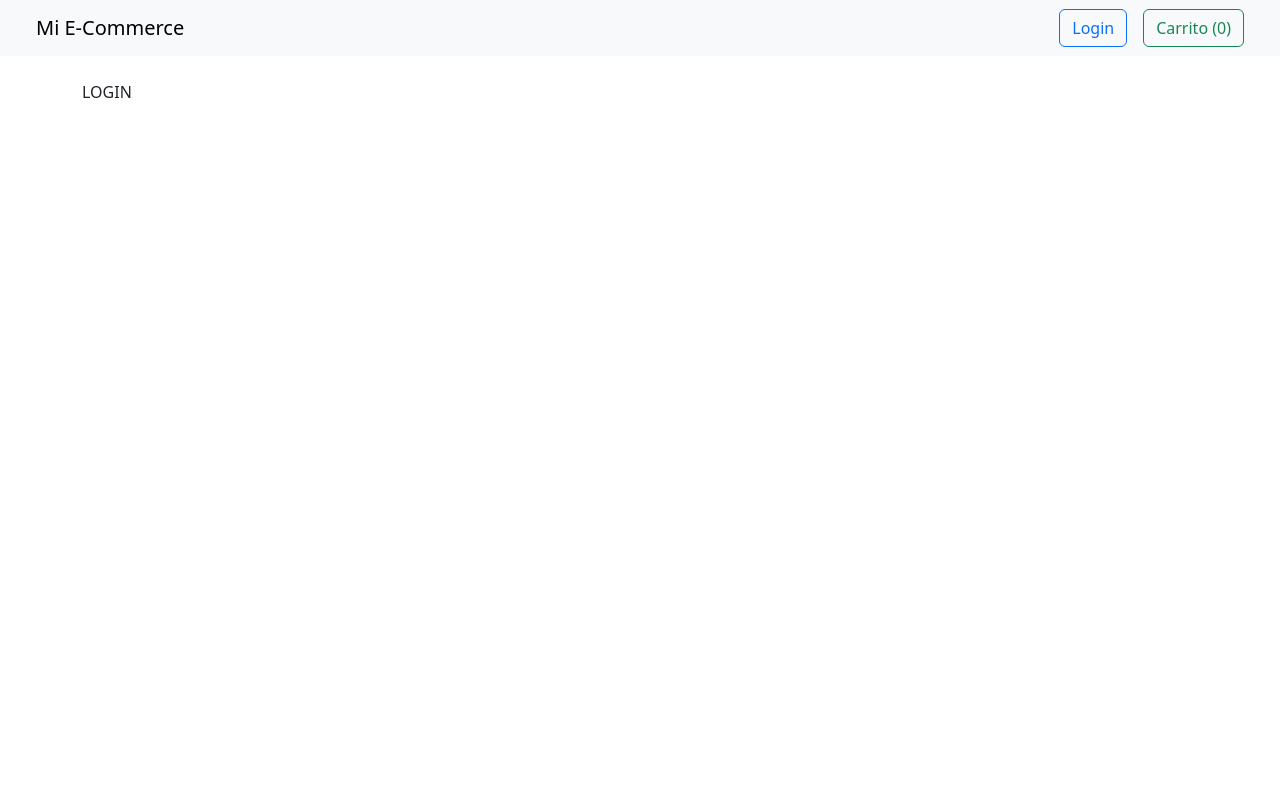
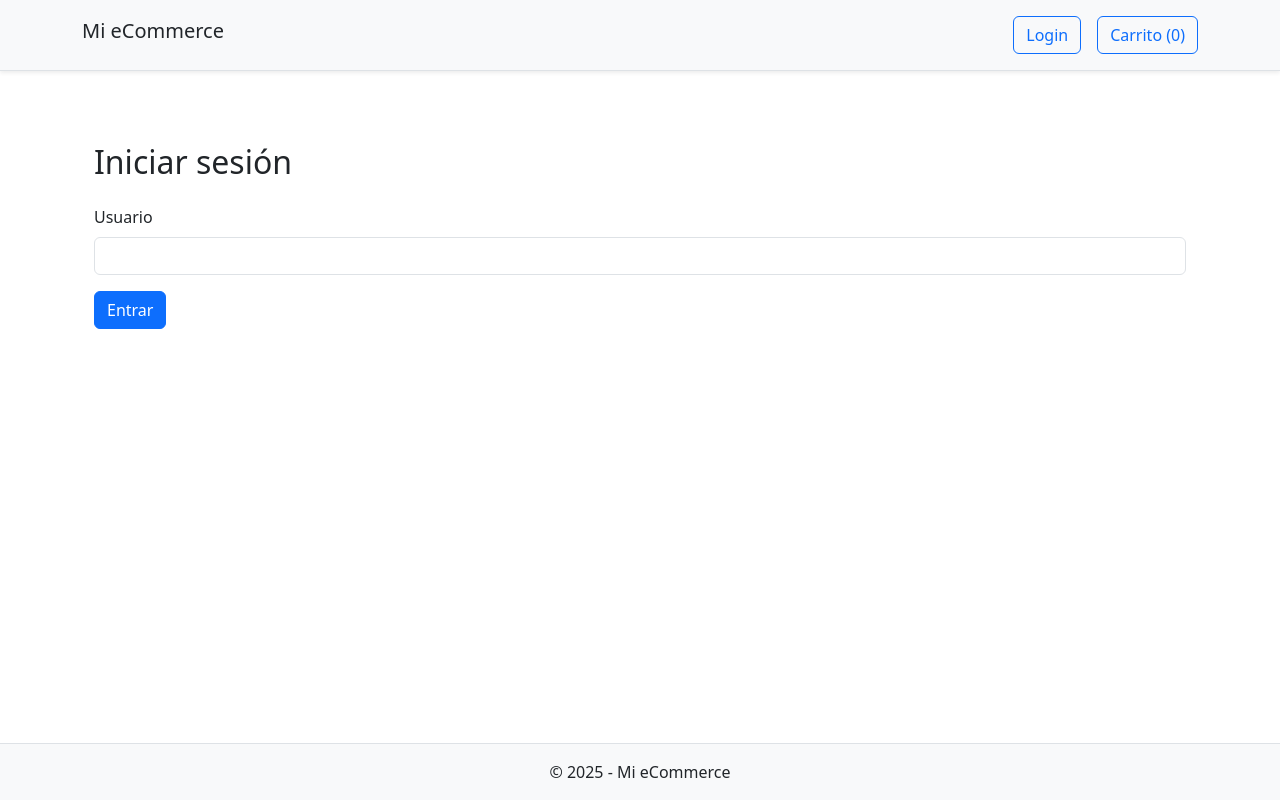
Before and after one commit to josefuentes4096/proyecto_final-JF, a React (Vite) app: page /mi-ecommerce/login in a window 1280 px wide. Built offline with nearby package versions, Linux system fonts and the light colour scheme.

Commit message:
AuthContext, login simulado, rutas protegidas

```diff
--- a/package.json
+++ b/package.json
@@ -12,6 +12,7 @@
   "dependencies": {
     "bootstrap": "^5.3.6",
     "react": "^19.1.0",
+    "react-bootstrap": "^2.10.10",
     "react-dom": "^19.1.0",
     "react-router-dom": "^7.6.0"
   },
--- a/src/App.jsx
+++ b/src/App.jsx
@@ -1,24 +1,42 @@
 import { BrowserRouter, Routes, Route } from "react-router-dom";
+import { AuthProvider } from "./contexts/AuthContext";
 import { CarritoProvider } from "./contexts/CarritoContext";
-import Home from "./pages/Home";
+
+import NavBar from "./components/NavBar";
+import Footer from "./components/Footer";
+
+import ProductList from "./components/ProductList";
+import ProductCard from "./components/ProductCard";
 import Cart from "./components/Cart";
-import Navbar from "./components/NavBar";
 import Login from "./pages/Login";
+import ProtectedRoute from "./components/ProtectedRoute";
 
 function App() {
   return (
-    <BrowserRouter basename="/mi-ecommerce">
+    <AuthProvider>
       <CarritoProvider>
-        <Navbar />
-        <main className="container py-4">
-          <Routes>
-            <Route path="/" element={<Home />} />
-            <Route path="/cart" element={<Cart />} />
-			<Route path="/login" element={<Login />} />
-          </Routes>
-        </main>
+        <BrowserRouter basename="/mi-ecommerce">
+          <div className="d-flex flex-column min-vh-100">
+            <NavBar />
+            <main className="container flex-grow-1 py-4">
+              <Routes>
+                <Route path="/" element={<ProductList />} />
+                <Route path="/login" element={<Login />} />
+                <Route
+                  path="/cart"
+                  element={
+                    <ProtectedRoute>
+                      <Cart />
+                    </ProtectedRoute>
+                  }
+                />
+              </Routes>
+            </main>
+            <Footer />
+          </div>
+        </BrowserRouter>
       </CarritoProvider>
-    </BrowserRouter>
+    </AuthProvider>
   );
 }
 
--- a/src/components/Cart.jsx
+++ b/src/components/Cart.jsx
@@ -1,39 +1,77 @@
 import { useCarrito } from "../contexts/CarritoContext";
+import { Container, Card, Button, Row, Col, Image } from "react-bootstrap";
 
-function Cart() {
-  const { productosCarrito, borrarProducto, vaciarCarrito } = useCarrito();
+export default function Cart() {
+  const { productos, agregarProducto, eliminarProducto, vaciarCarrito } = useCarrito();
 
-  const total = productosCarrito.reduce(
-    (sum, p) => sum + p.price * p.cantidad,
+  if (!productos) return <p>El carrito está vacío.</p>;
+
+  const total = productos.reduce(
+    (acum, prod) => acum + prod.price * prod.cantidad,
     0
   );
 
-  if (productosCarrito.length === 0) {
-    return <p>El carrito está vacío.</p>;
-  }
+  return (
+    <Container>
+      <h2 className="mb-4">Carrito de Compras</h2>
 
-  return (
-    <div>
-      <h2>Carrito de Compras</h2>
-      <ul className="list-group mb-3">
-        {productosCarrito.map((p) => (
-          <li key={p.id} className="list-group-item d-flex justify-content-between align-items-center">
-            <div>
-              {p.title} (x{p.cantidad})
-            </div>
-            <div>
-              <strong>${p.price * p.cantidad}</strong>
-              <button className="btn btn-sm btn-danger ms-3" onClick={() => borrarProducto(p.id)}>
-                Eliminar
-              </button>
-            </div>
-          </li>
-        ))}
-      </ul>
-      <h4>Total: ${total}</h4>
-      <button className="btn btn-warning" onClick={vaciarCarrito}>Vaciar Carrito</button>
-    </div>
+      {productos.length === 0 ? (
+        <p>El carrito está vacío.</p>
+      ) : (
+        <>
+          {productos.map((prod) => (
+            <Card key={prod.id} className="mb-3">
+              <Card.Body>
+                <Row className="align-items-center">
+                  <Col md={2}>
+                    <Image
+                      src={prod.thumbnail || prod.images?.[0]}
+                      alt={prod.title}
+                      fluid
+                      rounded
+                    />
+                  </Col>
+                  <Col md={4}>
+                    <h5>{prod.title}</h5>
+                    <p>${prod.price}</p>
+                  </Col>
+                  <Col md={3}>
+                    <Button
+                      variant="secondary"
+                      size="sm"
+                      onClick={() => eliminarProducto(prod.id, 1)}
+                    >
+                      -
+                    </Button>{" "}
+                    <span className="mx-2">{prod.cantidad}</span>
+                    <Button
+                      variant="secondary"
+                      size="sm"
+                      onClick={() => agregarProducto(prod)}
+                    >
+                      +
+                    </Button>
+                  </Col>
+                  <Col md={3}>
+                    <Button
+                      variant="danger"
+                      size="sm"
+                      onClick={() => eliminarProducto(prod.id, prod.cantidad)}
+                    >
+                      Eliminar
+                    </Button>
+                  </Col>
+                </Row>
+              </Card.Body>
+            </Card>
+          ))}
+
+          <h4 className="mt-4">Total: ${total.toFixed(2)}</h4>
+          <Button variant="outline-danger" onClick={vaciarCarrito}>
+            Vaciar Carrito
+          </Button>
+        </>
+      )}
+    </Container>
   );
 }
-
-export default Cart;
--- a/src/components/NavBar.jsx
+++ b/src/components/NavBar.jsx
@@ -1,33 +1,36 @@
-import { Link } from "react-router-dom";
-import { useContext } from "react";
-import { CarritoContext } from "../contexts/CarritoContext";
+import { Link, useNavigate } from "react-router-dom";
+import { useCarrito } from "../contexts/CarritoContext";
+import { useAuth } from "../contexts/AuthContext";
 
 function NavBar() {
-  const { productosCarrito } = useContext(CarritoContext);
+  const { productos } = useCarrito();
+  const { user, logout } = useAuth();
+  const navigate = useNavigate();
 
-  const cantidadTotal = productosCarrito.reduce(
-    (total, producto) => total + producto.cantidad,
-    0
-  );
+  const handleLogout = () => {
+    logout();
+    navigate("/");
+  };
 
   return (
-    <nav className="navbar navbar-expand-lg navbar-light bg-light px-4">
-      <div className="container-fluid">
-        <Link to="/" className="navbar-brand">
-          Mi E-Commerce
-        </Link>
-
-        <div className="d-flex gap-3 ms-auto">
-          <Link to="/login" className="btn btn-outline-primary">
-            Login
-          </Link>
-
-          <Link to="/cart" className="btn btn-outline-success">
-            Carrito ({cantidadTotal})
+    <header className="bg-light border-bottom shadow-sm">
+      <div className="container d-flex justify-content-between align-items-center py-3">
+        <Link to="/" className="text-decoration-none h5 text-dark">Mi eCommerce</Link>
+        <div className="d-flex gap-3">
+          {user ? (
+            <>
+              <span className="text-muted">Hola, {user}</span>
+              <button onClick={handleLogout} className="btn btn-outline-secondary">Logout</button>
+            </>
+          ) : (
+            <Link to="/login" className="btn btn-outline-primary">Login</Link>
+          )}
+          <Link to="/cart" className="btn btn-outline-primary">
+			Carrito ({productos?.length || 0})
           </Link>
         </div>
       </div>
-    </nav>
+    </header>
   );
 }
 
--- /dev/null
+++ b/src/components/ProtectedRoute.jsx
@@ -0,0 +1,7 @@
+import { Navigate } from "react-router-dom";
+import { useAuth } from "../contexts/AuthContext";
+
+export default function ProtectedRoute({ children }) {
+  const { user } = useAuth();
+  return user ? children : <Navigate to="/login" />;
+}
--- a/src/contexts/AuthContext.jsx
+++ b/src/contexts/AuthContext.jsx
@@ -1,50 +1,29 @@
-import { createContext, useContext, useEffect, useState } from "react";
+import { createContext, useContext, useState, useEffect } from "react";
 
-const AuthContext = createContext();
+export const AuthContext = createContext();
 
-
-export function AuthProvider({ children })
-{
-
-  const [token, setToken] = useState(null);
+export function AuthProvider({ children }) {
   const [user, setUser] = useState(null);
 
-   useEffect(() =>
-    {
-    const savedToken = localStorage.getItem("token");
-    const savedUser = localStorage.getItem("user");
-    if (savedToken && savedUser) {
-      setToken(savedToken);
+  useEffect(() => {
+    const savedUser = localStorage.getItem("authUser");
+    if (savedUser) {
       setUser(savedUser);
     }
   }, []);
 
-
-  const login = (username, password) =>
-    {
-    if (username === "admin" && password === "1234")
-      {
-      const tokenFalso = "dG9rZW5GYWxzbzEyMzQ=";
-      setToken(tokenFalso);
-      setUser(username);
-      localStorage.setItem("token", tokenFalso);
-      localStorage.setItem("user", username);
-      return true;
-    }
-    return false;
+  const login = (username) => {
+    localStorage.setItem("authUser", username);
+    setUser(username);
   };
 
-
-    const logout = () =>
-    {
-    setToken(null);
+  const logout = () => {
+    localStorage.removeItem("authUser");
     setUser(null);
-    localStorage.removeItem("token");
-    localStorage.removeItem("user");
   };
 
-    return (
-    <AuthContext.Provider value={{ token, user, login, logout }}>
+  return (
+    <AuthContext.Provider value={{ user, login, logout }}>
       {children}
     </AuthContext.Provider>
   );
--- a/src/contexts/CarritoContext.jsx
+++ b/src/contexts/CarritoContext.jsx
@@ -3,32 +3,31 @@ import { createContext, useContext, useState } from "react";
 export const CarritoContext = createContext();
 
 export function CarritoProvider({ children }) {
-  const [productosCarrito, setProductosCarrito] = useState([]);
+  const [productos, setProductos] = useState([]);
 
   const agregarProducto = (producto) => {
-    setProductosCarrito((prev) => {
+    setProductos((prev) => {
       const existe = prev.find((p) => p.id === producto.id);
       if (existe) {
         return prev.map((p) =>
           p.id === producto.id ? { ...p, cantidad: p.cantidad + 1 } : p
         );
-      } else {
-        return [...prev, { ...producto, cantidad: 1 }];
       }
+      return [...prev, { ...producto, cantidad: 1 }];
     });
   };
 
-  const borrarProducto = (id) => {
-    setProductosCarrito((prev) => prev.filter((p) => p.id !== id));
+  const eliminarProducto = (id) => {
+    setProductos((prev) => prev.filter((p) => p.id !== id));
   };
 
   const vaciarCarrito = () => {
-    setProductosCarrito([]);
+    setProductos([]);
   };
 
   return (
     <CarritoContext.Provider
-      value={{ productosCarrito, agregarProducto, borrarProducto, vaciarCarrito }}
+      value={{ productos, agregarProducto, eliminarProducto, vaciarCarrito }}
     >
       {children}
     </CarritoContext.Provider>
--- a/src/pages/Login.jsx
+++ b/src/pages/Login.jsx
@@ -1,7 +1,35 @@
+import { useState } from "react";
+import { useNavigate } from "react-router-dom";
+import { useAuth } from "../contexts/AuthContext";
+
 function Login() {
+  const [username, setUsername] = useState("");
+  const { login } = useAuth();
+  const navigate = useNavigate();
+
+  const handleSubmit = (e) => {
+    e.preventDefault();
+    if (username.trim()) {
+      login(username.trim());
+      navigate("/");
+    }
+  };
+
   return (
-    <div>
-      <p className="mb-0">LOGIN</p>
+    <div className="container py-5">
+      <h2 className="mb-4">Iniciar sesión</h2>
+      <form onSubmit={handleSubmit}>
+        <div className="mb-3">
+          <label className="form-label">Usuario</label>
+          <input
+            type="text"
+            className="form-control"
+            value={username}
+            onChange={(e) => setUsername(e.target.value)}
+          />
+        </div>
+        <button type="submit" className="btn btn-primary">Entrar</button>
+      </form>
     </div>
   );
 }
```
